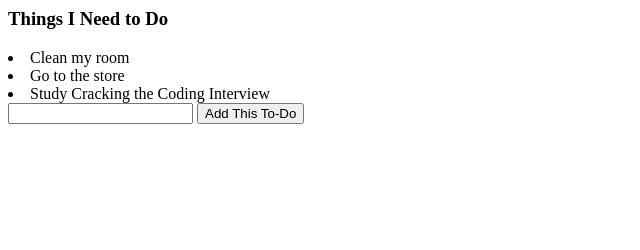
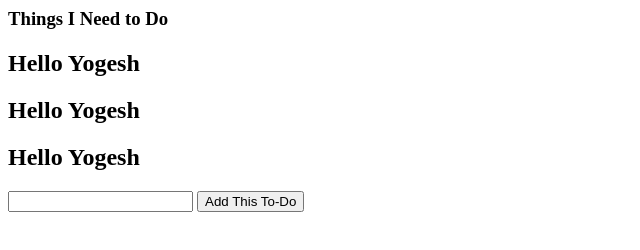
Before and after one commit to Doondireddy/Angular, a website: page index.html in a window 1280 px wide. Shown: the whole page, without its empty margins (0-640 px from the left). Drawn offline with nearby package versions, Linux system fonts and the light colour scheme.

Commit message:
changedInHTML

```diff
--- a/index.html
+++ b/index.html
@@ -10,7 +10,8 @@
 
 			<h3>Things I Need to Do</h3>
 			<div ng-repeat="item in list">
-				<li>{{ item }}</li>
+				<!--<li>{{ item }}</li>-->
+				<h2>Hello Yogesh</h2>
 			</div>
 			<input ng-model="addToDo">
 			<button ng-click="addItem()">Add This To-Do</button>
```
